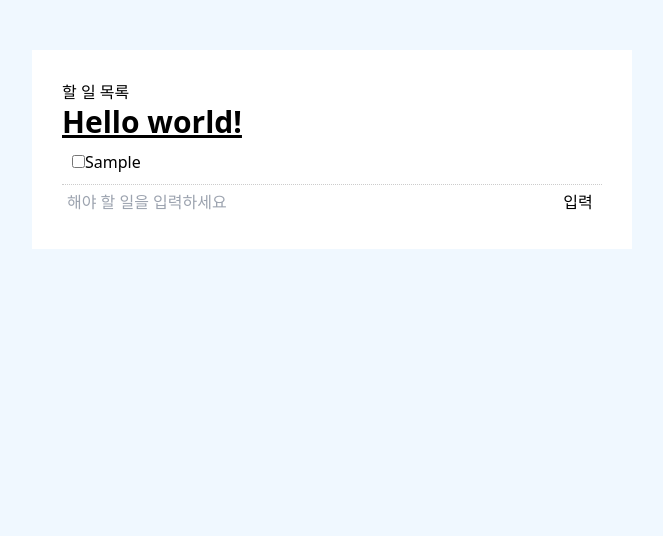
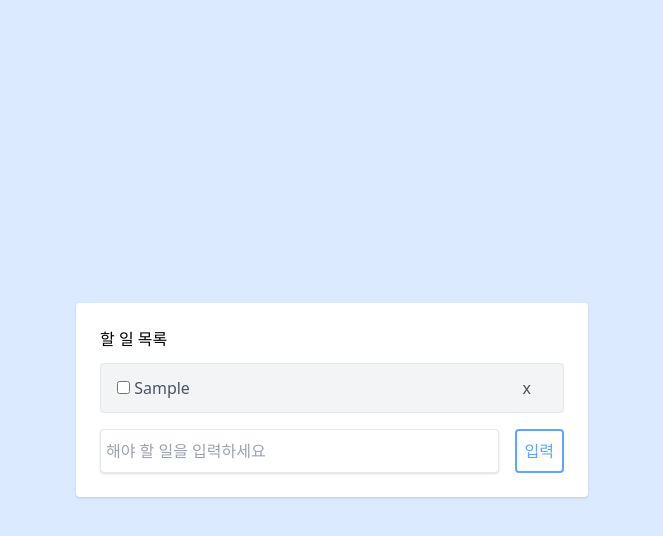
Before and after one commit to KimLightSource/react, a React (Create React App) app: page / in a window 1280 px wide. Both pictures are taken after typing "Sample" into the empty fields and a click on the input "입력". Shown: the top 536 px of the page, without its empty margins (308-971 px from the left). Built offline with nearby package versions, Linux system fonts and the light colour scheme.

Commit message:
리액트 tailWindCss로 Todo앱 스타일링

```diff
--- a/src/App.css
+++ b/src/App.css
@@ -1,18 +1,3 @@
 @tailwind base;
 @tailwind components;
 @tailwind utilities;
-
-body {
-  background: aliceblue;
-}
-.container {
-  margin:auto;
-  max-width: 600px;
-}
-
-.todoBlock {
-  padding: 30px;
-  margin-top: 50px;
-  background: #fff;
-
-}
--- a/src/App.js
+++ b/src/App.js
@@ -25,14 +25,12 @@
 
 
     return (
-        <div className="container">
-            <div className="todoBlock">
-                <div className="title">
+        <div className="flex items-center justify-center w-screen h-screen bg-blue-100">
+            <div className="w-full p-6 m-4 bg-white rounded shadow lg:w-3/4 lg:max-w-lg">
+                <div className="flex justify-between mb-3">
                     <h1>할 일 목록</h1>
                 </div>
-                <h1 className="text-3xl font-bold underline">
-                    Hello world!
-                </h1>
+
                 <List todoData={todoData} setTodoData={setTodoData}/>
 
                 <Form handleSubmit={handleSubmit} value={value} setValue={setValue}> </Form>
--- a/src/components/Form.js
+++ b/src/components/Form.js
@@ -9,10 +9,11 @@
 
     return (
         <div>
-            <form style={{display: "flex"}} onSubmit={handleSubmit}>
+            <form onSubmit={handleSubmit} className="flex pt-2">
                 <input
                     type="text"
                     name="value"
+                    className="w-full px-3 py-2 mr-4 text-gray-500 border rounded shadow"
                     style={{flex: '10', padding: '5px'}}
                     placeholder="해야 할 일을 입력하세요"
                     value={value}
@@ -21,10 +22,9 @@
 
 
                 <input
+                    className="p-2 text-blue-400 border-2 border-blue-400 rounded hover:text-white hover:bg-blue-200"
                     type="submit"
                     value="입력"
-                    className="btn"
-                    style={{flex:'1'}}
                 />
             </form>
 
--- a/src/components/List.js
+++ b/src/components/List.js
@@ -1,24 +1,6 @@
 import React from 'react';
 
 export default function List({todoData, setTodoData}) {
-
-    const btnStyle = {
-        color       : "#fff",
-        border      : "none",
-        padding     : "5px 9px",
-        borderRadius: "50%",
-        cursor      : "pointer",
-        float       : "right"
-    };
-
-    const getStyle = (completed) => {
-        return {
-            padding       : "10px",
-            borderBottom  : "1px #ccc dotted",
-            textDecoration: completed ? "line-through" : "none",
-        }
-    }
-
 
     const handleClick = (id) => {
         let newTodoData = todoData.filter(data => data.id !== id)
@@ -39,14 +21,21 @@
     return (
         <div>
             {todoData.map(data => (
-                <div style={getStyle(data.completed)} key={data.id}>
-                    <input
-                        type="checkbox"
-                        defaultChecked={false}
-                        onChange={() => handleCompleteChange(data.id)}
-                    />
-                    {data.title}
-                    <button style={btnStyle} onClick={() => handleClick(data.id)}>x</button>
+                <div key={data.id}>
+                    <div
+                        className="flex items-center justify-between w-full px-4 py-1 my-2 text-gray-600 bg-gray-100 border rounded">
+                        <div className="items-center">
+                            <input
+                                type="checkbox"
+                                defaultChecked={data.completed}
+                                onChange={() => handleCompleteChange(data.id)}
+                            />{" "}
+                            <span className={data.completed ? "line-through" : undefined}>{data.title}</span>
+                        </div>
+                        <div className="items-center">
+                            <button className="px-4 py-2 float-right" onClick={() => handleClick(data.id)}>x</button>
+                        </div>
+                    </div>
                 </div>
             ))}
         </div>
```
